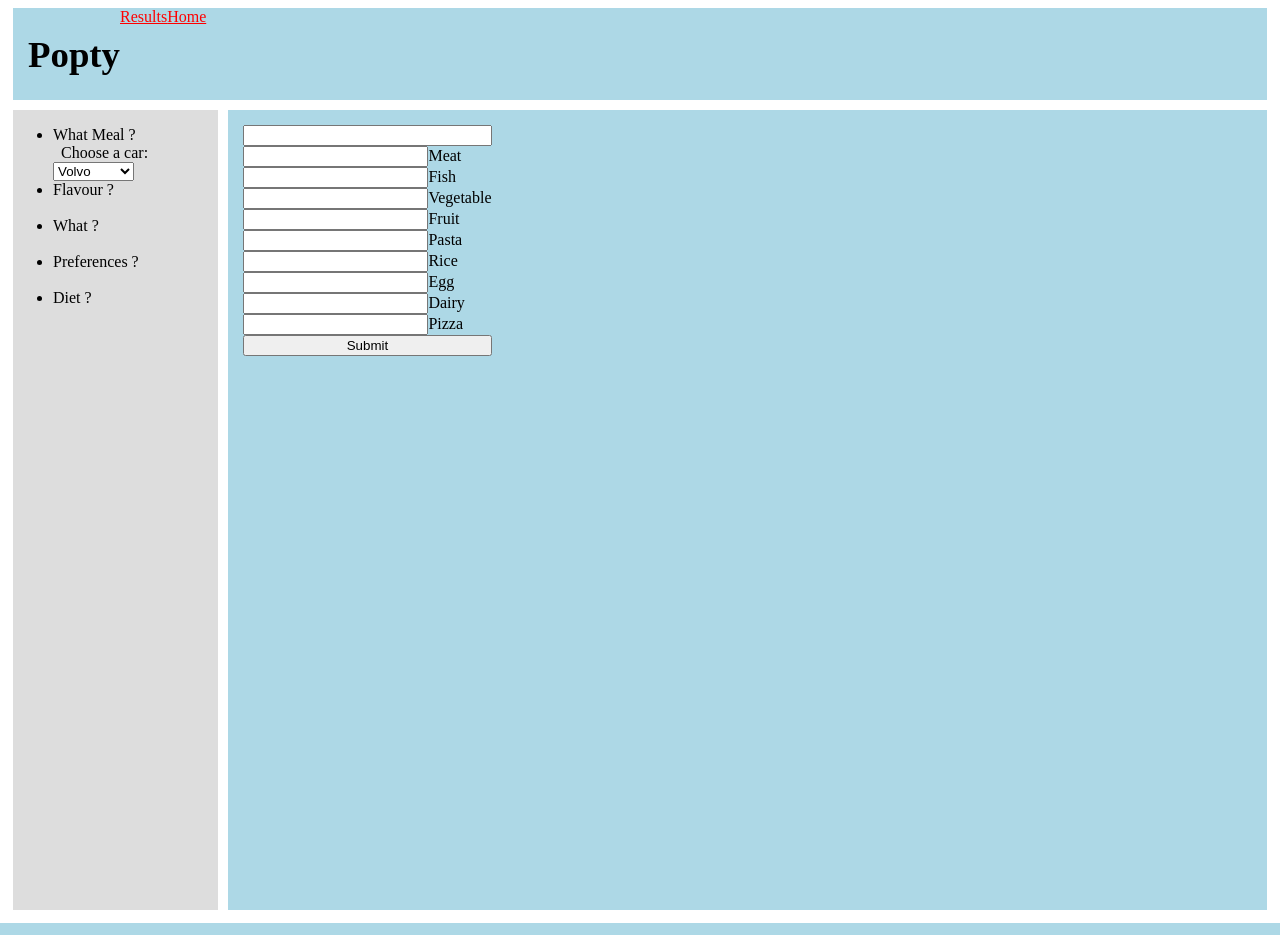
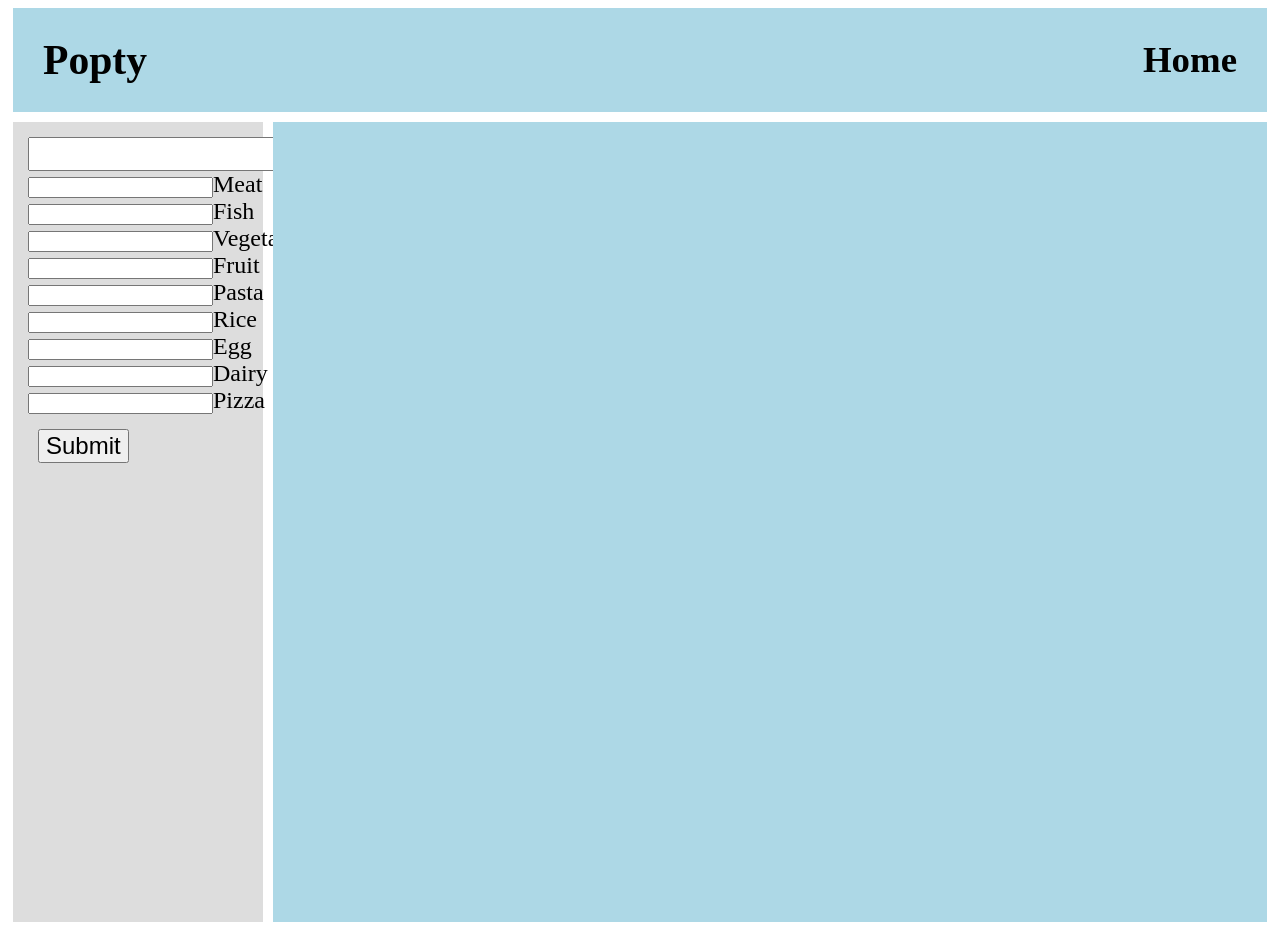
Before and after one commit to TomAlfano/Recipe-Finder, a Flask app: template templates/website.html in a window 1280 px wide. Run offline with Flask 2, Linux system fonts and the light colour scheme; the template is opened without the code that fills it, so the values that code supplies are empty, except form fields; form fields are guessed from the names that the template uses; parts of the project's set-up code (start-up, migrations or seed data) failed here and were passed over; some libraries are stand-ins or nearby versions.

Commit message:
Lots of changes to layout and some changes to background code

```diff
--- a/main.py
+++ b/main.py
@@ -24,7 +24,7 @@ def search_page():
     form = InputForm()
     if form.validate_on_submit():
         ingredientInput = {'meat':numberize(form.meat.data),'fish':numberize(form.fish.data),'vegetable':numberize(form.vegetable.data),'fruit':numberize(form.fruit.data),'pasta':numberize(form.pasta.data),'rice':numberize(form.rice.data),'egg':numberize(form.egg.data),'dairy':numberize(form.dairy.data),'pizza':numberize(form.pizza.data)}
-        return redirect(url_for('result'))#, ingredientInput=ingredientInput))
+        return redirect(url_for('result', ingredientInput=ingredientInput, form=form))
     return render_template('website.html', form=form)
 
 @app.route('/home', methods=['GET', 'POST'])
@@ -35,10 +35,13 @@ def home():
         return redirect(url_for('result'))#, ingredientInput=ingredientInput))
     return render_template('website.html', form=form)
 
-@app.route("/result/")
+@app.route("/result/", methods=['GET', 'POST'])
 def result():
-
-    return render_template('result.html', title="Results")
+    form = InputForm()
+    if form.validate_on_submit():
+        ingredientInput = {'meat':numberize(form.meat.data),'fish':numberize(form.fish.data),'vegetable':numberize(form.vegetable.data),'fruit':numberize(form.fruit.data),'pasta':numberize(form.pasta.data),'rice':numberize(form.rice.data),'egg':numberize(form.egg.data),'dairy':numberize(form.dairy.data),'pizza':numberize(form.pizza.data)}
+        return redirect(url_for('result', ingredientInput=ingredientInput, form=form))
+    return render_template('result.html', title="Results", form=form)
 
 if __name__ == '__main__':
   app.run()
--- a/static/style.css
+++ b/static/style.css
@@ -4,25 +4,42 @@ CHROME STORES STYLESHEETS
 */
 
 a {
-  color: red;
+  color: black;
+  text-decoration: none;
 }
 
 a:hover{
   color: blue;
+  text-decoration: none;
 }
 
-#topBarTitle {
-  font-size: 2.3rem;
+header {
+  display: flex;
+  flex-direction: row;
+  align-items: center;
+  width: auto;
+  background-color: #add8e6;
+  margin: 5px 5px 5px 5px;
+}
+
+.topBarTitle {
+  display: flex;
+  align-items: flex-start;
+  font-size: 2.6rem;
   font-weight: bold;
   color: Black;
   padding-left: 15px;
 }
-
-#header {
+.spacer{
+  width: 80%;
+}
+.homeButton{
   display: flex;
-  width: auto;
-  background-color: #add8e6;
-  margin: 5px 5px 5px 5px;
+  align-items: flex-end;
+  font-size: 2.3rem;
+  font-weight: bold;
+  color: Black;
+  padding-right: 15px;
 }
 
 .mainContent {
@@ -37,7 +54,7 @@ a:hover{
   margin: 5px 5px 5px 5px;
 }
 
-#content {
+.content {
   width: 100%;
   height: auto;
   background-color: #add8e6;
@@ -54,9 +71,23 @@ a:hover{
   flex-direction: column;
   margin-left: 15px;
 }
+#list{
+  font-size: 1.5rem;
+}
 
 .ingredients{
   display: flex;
   flex-direction: column;
   margin-left: 15px;
+  font-size: 1.5rem;
 }
+
+.button{
+  margin-top: 15px;
+  margin-left: 10px;
+}
+
+#submitButton{
+  font-size: 1.5rem;
+
+}
--- a/templates/base.html
+++ b/templates/base.html
@@ -17,42 +17,22 @@
   </head>
 
   <body>
-  <div id="header">
-    <h1 id="topBarTitle"> Popty </h1>
-    <a href="{{ url_for('result') }}"> Results </a>
-    <a href="{{ url_for('home') }}"> Home </a>
-  </div>
-  <div class="mainContent">
-    <div id = "sidePanel">
-      <ul>
-        <li>What Meal ?</li>
-        &nbsp
-        <label for="cars">Choose a car:</label>
+    <header>
+      <div class="topBarTitle">
+        <h1 class="topBarTitle"><a href="{{ url_for('home') }}"> Popty </h1></a>
+      </div>
+      <div class="spacer"></div>
+      <div class="homeButton">
+        <h1 class="homeButton"><a href="{{ url_for('home') }}"> Home </a></h1>
+      </div>
+    </header>
+    <div class="mainContent">
 
-        <select name="cars" id="cars">
-          <option value="volvo">Volvo</option>
-          <option value="saab">Saab</option>
-          <option value="mercedes">Mercedes</option>
-          <option value="audi">Audi</option>
-        </select>
 
-        <li>Flavour ?</li>
-        &nbsp
-        <li>What ?</li>
-        &nbsp
-        <li>Preferences ?</li>
-        &nbsp
-        <li>Diet ?</li>
-      </ul>
+        {% block content %}
+        {% endblock %}
+
     </div>
-    <div id="content">
-      {% block content %}
-      {% endblock %}
-    </div>
-  </div>
-  {% block body %}
-
-  {% endblock %}
   </body>
 
 </html>
--- a/templates/website.html
+++ b/templates/website.html
@@ -2,10 +2,11 @@
 {% block title %} Recipes searcher {% endblock %}
 {% block content %}
   <link rel=stylesheet type=text/css href="{{ url_for('static',filename='style.css') }}">
+  <div id = "sidePanel">
     <div class="forms">
       <form method="POST" action="">
         <div class="countries">
-        {{form.places}}
+          {{form.places(id = 'list')}}
         </div>
         <div class="ingredients">
           {{ form.csrf_token }}
@@ -18,8 +19,12 @@
           <div>{{ form.egg}}{{form.egg.label}}</div>
           <div>{{ form.dairy}}{{form.dairy.label}}</div>
           <div>{{ form.pizza}}{{form.pizza.label}}</div>
-        <input type=submit name="Find Recipe">
+          <div class = "button">{{ form.submit(id = 'submitButton') }}</div>
         </div>
       </form>
     </div>
+  </div>
+  <div class="content">
+
+  </div>
 {% endblock %}
```
Lines whose indentation alone changed are shown as unchanged.
